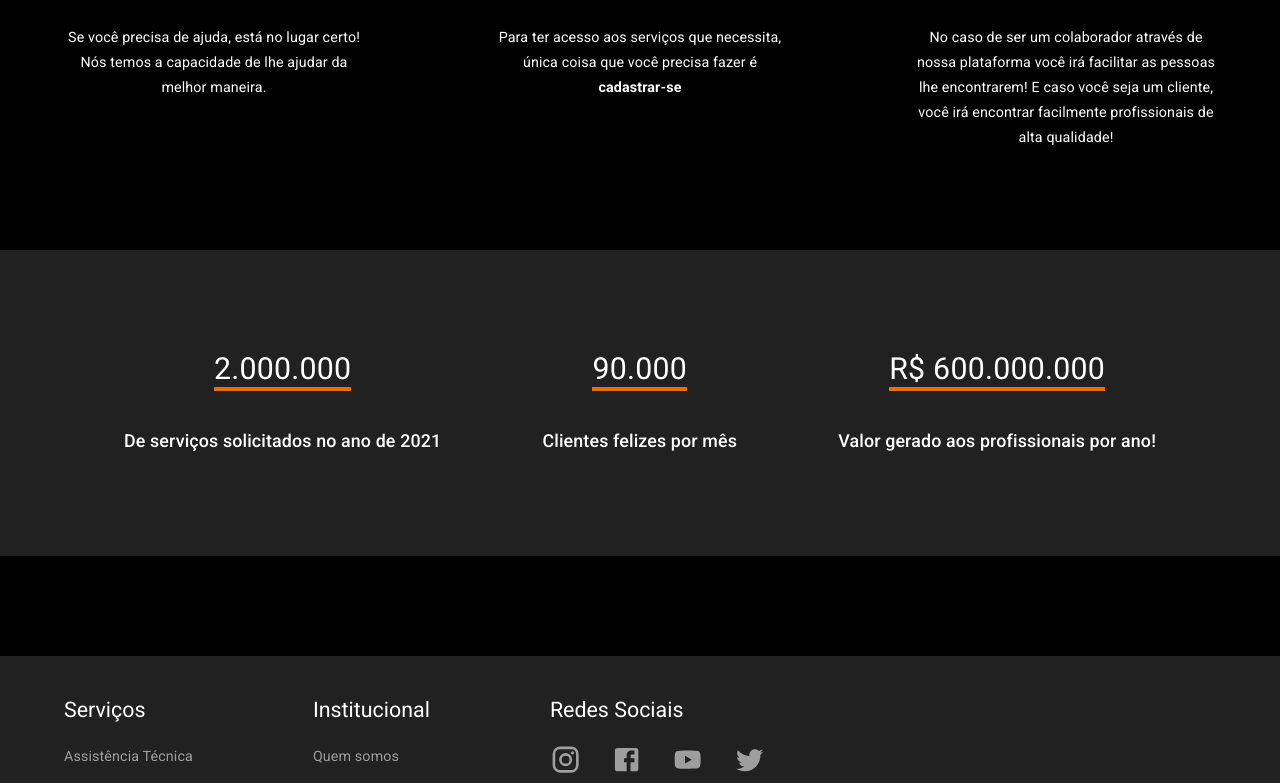
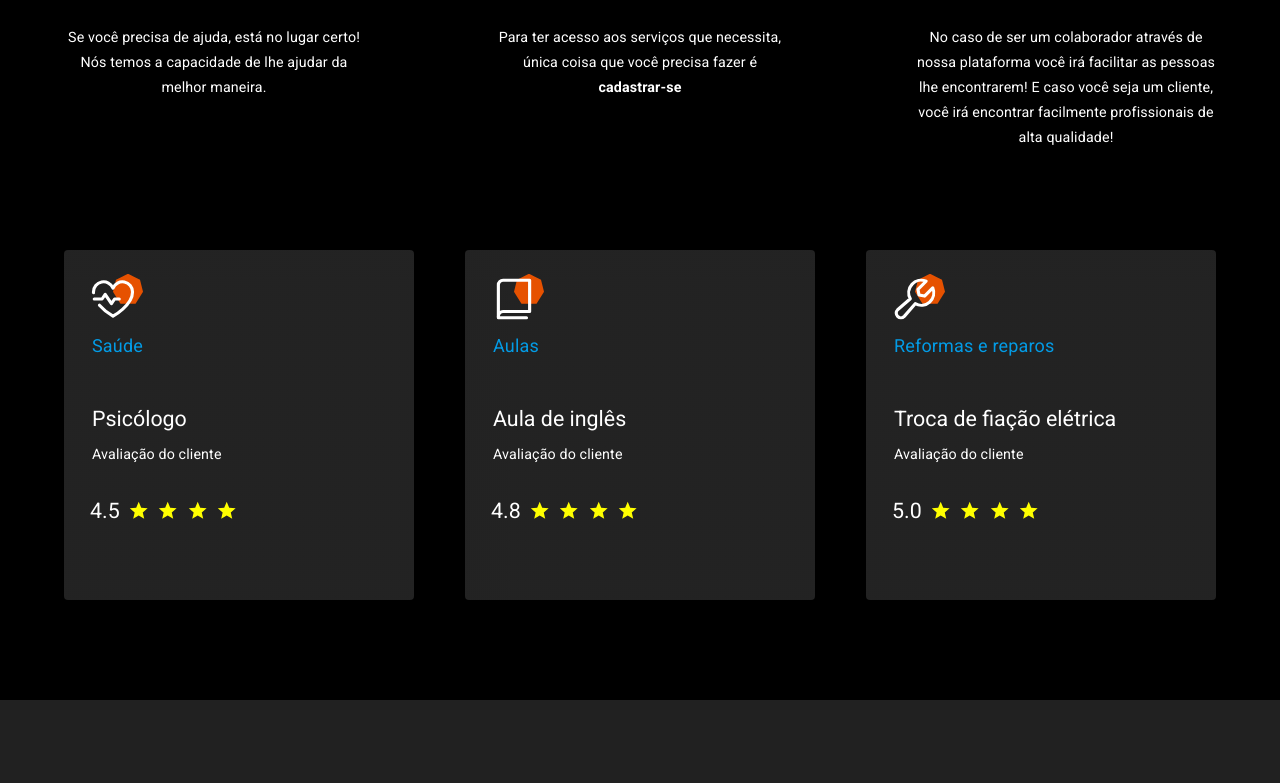
Before and after one commit to ijuda/react-ijuda, a React (Vite) app: page / in a window 1280 px wide. Shown: the part 1501-2284 px from the top of the page. Built offline with nearby package versions, Linux system fonts and the light colour scheme.

Commit message:
feat(IJUDA-51): add home card.

```diff
--- a/package.json
+++ b/package.json
@@ -19,6 +19,7 @@
     "axios": "^0.27.2",
     "express": "^4.18.1",
     "jwt-decode": "^3.1.2",
+    "phosphor-react": "^1.4.1",
     "react": "^18.2.0",
     "react-dom": "^18.2.0",
     "react-router-dom": "^6.3.0",
--- /dev/null
+++ b/src/components/ui/Molecule/Card/HomeServicesCard/index.tsx
@@ -0,0 +1,89 @@
+import { Star } from '@mui/icons-material';
+import { Card, CardContent, Typography } from '@mui/material';
+import { Link } from 'react-router-dom';
+import * as C from './styles';
+
+type Props = {
+  CardIcon: JSX.Element;
+  CardCategory: string;
+  CardDescription: string;
+  NotaValue: string;
+};
+
+const HomeServicesCard = ({
+  CardIcon,
+  CardCategory,
+  CardDescription,
+  NotaValue,
+}: Props) => {
+  return (
+    <Card
+      sx={{ width: 350, height: 350, padding: 1 }}
+      elevation={2}
+    >
+      <CardContent>
+        <C.CardHeader>
+          {CardIcon}
+          <Typography
+            gutterBottom
+            component="div"
+            marginLeft={0.5}
+            marginTop={1}
+            fontSize={18}
+          >
+            <Link
+              to={'/'}
+              style={{ textDecoration: 'none', color: '#039be5' }}
+            >
+              {CardCategory}
+            </Link>
+          </Typography>
+        </C.CardHeader>
+        <Typography
+          variant="h5"
+          color="white"
+          marginLeft={0.5}
+          marginTop={5}
+        >
+          {CardDescription}
+        </Typography>
+        <Typography
+          variant="subtitle1"
+          color="white"
+          marginLeft={0.5}
+          marginTop={1}
+        >
+          Avaliação do cliente
+        </Typography>
+        <div style={{ marginTop: 30, marginLeft: 2 }}>
+          <Typography
+            display={'flex'}
+            alignItems={'center'}
+            gap={1}
+            variant={'h5'}
+          >
+            {NotaValue}
+            <Star
+              sx={{ color: 'yellow' }}
+              fontSize="medium"
+            />
+            <Star
+              sx={{ color: 'yellow' }}
+              fontSize="medium"
+            />
+            <Star
+              sx={{ color: 'yellow' }}
+              fontSize="medium"
+            />
+            <Star
+              sx={{ color: 'yellow' }}
+              fontSize="medium"
+            />
+          </Typography>
+        </div>
+      </CardContent>
+    </Card>
+  );
+};
+
+export default HomeServicesCard;
--- /dev/null
+++ b/src/components/ui/Molecule/Card/HomeServicesCard/styles.ts
@@ -0,0 +1,30 @@
+import { orange } from '@mui/material/colors';
+import styled from 'styled-components';
+
+export const CardHeader = styled.header`
+  position: relative;
+  display: flex;
+  flex-direction: column;
+  align-items: flex-start;
+  z-index: 1;
+
+  &::after {
+    position: absolute;
+    background-color: ${orange[900]};
+    width: 30px;
+    height: 30px;
+    left: 25px;
+    top: 0px;
+    clip-path: polygon(
+      50% 0%,
+      90% 20%,
+      100% 60%,
+      75% 100%,
+      25% 100%,
+      0% 60%,
+      10% 20%
+    );
+    content: '';
+    z-index: -1;
+  }
+`;
--- a/src/components/ui/Molecule/ServicesContainer/index.tsx
+++ b/src/components/ui/Molecule/ServicesContainer/index.tsx
@@ -2,6 +2,7 @@ import {
   Computer,
   Engineering,
   Grass,
+  Home,
   HomeRepairService,
   MedicalInformation,
   Plumbing,
@@ -40,8 +41,10 @@ const ServicesContainer = () => {
           <Typography sx={{ fontWeight: 'bold' }}>Saúde</Typography>
         </C.ServicesListItem>
         <C.ServicesListItem>
-          <Psychology fontSize="large" />
-          <Typography sx={{ fontWeight: 'bold' }}>Saúde mental</Typography>
+          <Home fontSize="large" />
+          <Typography sx={{ fontWeight: 'bold' }}>
+            Serviços Domésticos
+          </Typography>
         </C.ServicesListItem>
       </C.ServicesList>
     </C.Services>
--- a/src/containers/Home/index.tsx
+++ b/src/containers/Home/index.tsx
@@ -1,9 +1,11 @@
 import HomeImage from '@assets/Home/HomeImage';
+import HomeServicesCard from '@components/ui/Molecule/Card/HomeServicesCard';
 import ComoFunciona from '@components/ui/Molecule/ComoFunciona';
 import NumerosSection from '@components/ui/Molecule/NumerosSection';
 import ServicesContainer from '@components/ui/Molecule/ServicesContainer';
 import Layout from '@components/ui/Organism/Layout';
-import { Button, Container, Grid } from '@mui/material';
+import { Button, Container, Grid, Slide } from '@mui/material';
+import { Book, Heartbeat, Wrench } from 'phosphor-react';
 import * as C from './styles';
 
 const Home = () => {
@@ -49,6 +51,28 @@ const Home = () => {
           <ServicesContainer />
           <ComoFunciona />
         </Container>
+        <Container>
+          <C.HomeCardContainer>
+            <HomeServicesCard
+              CardCategory="Saúde"
+              CardDescription="Psicólogo"
+              CardIcon={<Heartbeat size={50} />}
+              NotaValue={'4.5'}
+            />
+            <HomeServicesCard
+              CardCategory="Aulas"
+              CardDescription="Aula de inglês"
+              CardIcon={<Book size={50} />}
+              NotaValue={'4.8'}
+            />
+            <HomeServicesCard
+              CardCategory="Reformas e reparos"
+              CardDescription="Troca de fiação elétrica"
+              CardIcon={<Wrench size={50} />}
+              NotaValue={'5.0'}
+            />
+          </C.HomeCardContainer>
+        </Container>
         <NumerosSection />
       </C.HomeContainer>
     </Layout>
--- a/src/containers/Home/styles.ts
+++ b/src/containers/Home/styles.ts
@@ -1,18 +1,22 @@
 import styled from 'styled-components';
 
-const HomeContainer = styled.div``;
+export const HomeContainer = styled.div``;
 
-const Main = styled.main``;
+export const Main = styled.main``;
 
-const Section = styled.section``;
+export const Section = styled.section``;
 
-const Title = styled.h1`
+export const Title = styled.h1`
   font-size: 5rem;
 `;
 
-const Subtitle = styled.p`
+export const Subtitle = styled.p`
   font-size: 2rem;
   margin-top: 3rem;
 `;
 
-export { HomeContainer, Main, Section, Title, Subtitle };
+export const HomeCardContainer = styled.div`
+  margin-top: 10rem;
+  display: flex;
+  justify-content: space-between;
+`;
```
Also changed, not shown: public/images/HomeCard_1.svg (added), 1 other file (tests, documents, lock files or other folders).
